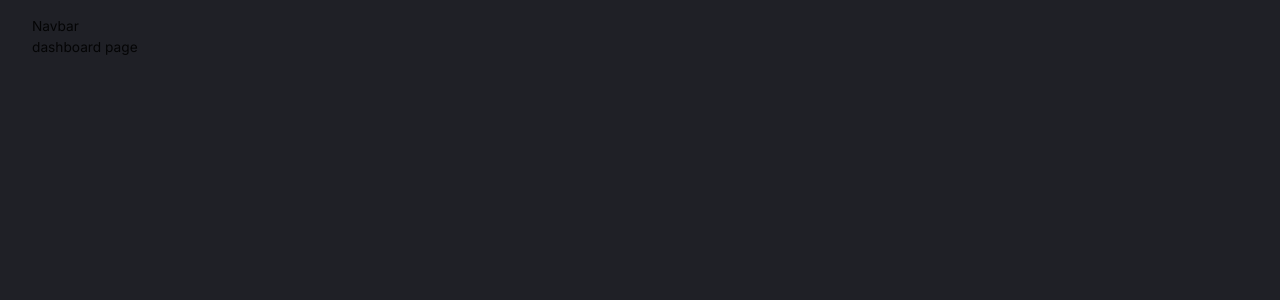
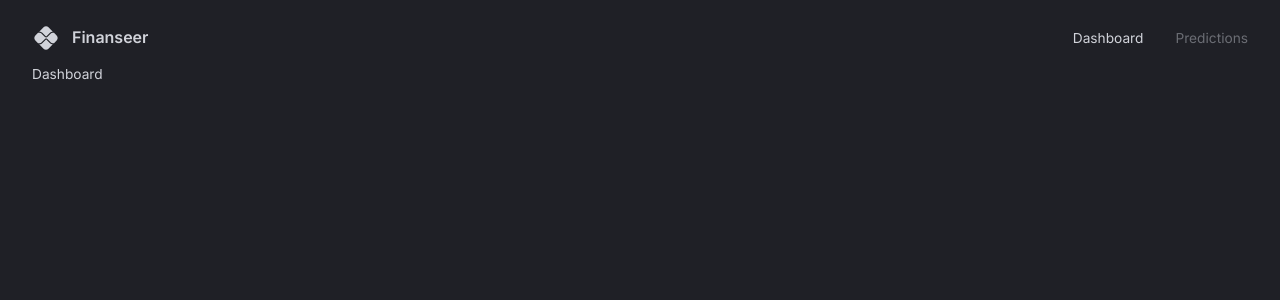
Before and after one commit to Ashes814/finiancial-management, a React (Vite) app in the folder client/: page / in a window 1280 px wide. Shown: the top 300 px of the page. Built offline with nearby package versions, Linux system fonts and the light colour scheme.

Commit message:
implement navbar

```diff
--- a/client/src/App.tsx
+++ b/client/src/App.tsx
@@ -3,6 +3,7 @@
 import { themeSettings } from "./theme";
 import { BrowserRouter, Route, Routes } from "react-router-dom";
 import Navbar from "@/scenes/navbar";
+import Dashboard from "@/scenes/dashboard";
 
 function App() {
   const theme = useMemo(() => createTheme(themeSettings), []); // useMemo用来保证函数createTheme仅仅在组件加载时调用一次
@@ -23,7 +24,7 @@
             <Navbar />
             {/* react路由标题及路径 */}
             <Routes>
-              <Route path="/" element={<div>dashboard page</div>} />
+              <Route path="/" element={<Dashboard />} />
               <Route
                 path="/predictions"
                 element={<div>predication page</div>}
--- /dev/null
+++ b/client/src/components/FlexBetween.tsx
@@ -0,0 +1,10 @@
+import { Box } from "@mui/material";
+import { styled } from "@mui/system";
+// 设置FlexBetween用于替代BOX的样式
+const FlexBetween = styled(Box)({
+  display: "flex",
+  justifyContent: "space-between",
+  alignItems: "center",
+});
+
+export default FlexBetween;
--- /dev/null
+++ b/client/src/scenes/dashboard/index.tsx
@@ -0,0 +1,8 @@
+import { Box, useTheme } from "@mui/material";
+
+type Props = {};
+
+export default function Dashboard(props: Props) {
+  const { palette } = useTheme();
+  return <Box color={palette.grey[300]}>Dashboard</Box>;
+}
--- a/client/src/scenes/navbar/index.tsx
+++ b/client/src/scenes/navbar/index.tsx
@@ -1,9 +1,67 @@
-import React from "react";
+import { useState } from "react";
+import { Link } from "react-router-dom";
+import PixIcon from "@mui/icons-material/Pix";
+import { Box, Typography, useTheme } from "@mui/material";
+import FlexBetween from "@/components/FlexBetween";
 
+// 定义props的类型
 type Props = {};
 
 const Navbar = (props: Props) => {
-  return <div>Navbar</div>;
+  const { palette } = useTheme();
+
+  // 判断当前位于哪个页面 dashboard or prediction
+  const [selected, setSelected] = useState("dashboard");
+  return (
+    // 利用FlexBetween代替BOX设置样式
+    <FlexBetween mb="0.25rem" p="0.5rem 0rem" color={palette.grey[300]}>
+      {/* 左边 */}
+      <FlexBetween gap="0.75rem">
+        {/* sx 定义图标的样式 */}
+        <PixIcon sx={{ fontSize: "28px" }} />
+
+        {/* Typography是mui中定义文字样式的一种方式 */}
+        <Typography variant="h4" fontSize="16px">
+          Finanseer
+        </Typography>
+      </FlexBetween>
+
+      {/* 右边 */}
+      <FlexBetween gap="2rem">
+        {/* dashboard的BOX */}
+        {/* 可以直接在mui中使用伪类选择器&:hover */}
+        <Box sx={{ "&:hover": { color: palette.primary[100] } }}>
+          {/* 配置路由链接 */}
+          <Link
+            to="/"
+            onClick={() => setSelected("dashboard")}
+            // 根据selected的值确定样式
+            style={{
+              color: selected === "dashboard" ? "inherit" : palette.grey[700],
+              textDecoration: "inherit",
+            }}
+          >
+            Dashboard
+          </Link>
+        </Box>
+        {/* prediction的BOX */}
+        <Box sx={{ "&:hover": { color: palette.primary[100] } }}>
+          {/* 配置路由链接 */}
+          <Link
+            to="/predictions"
+            onClick={() => setSelected("predictions")}
+            // 根据selected的值确定样式
+            style={{
+              color: selected === "predictions" ? "inherit" : palette.grey[700],
+              textDecoration: "inherit",
+            }}
+          >
+            Predictions
+          </Link>
+        </Box>
+      </FlexBetween>
+    </FlexBetween>
+  );
 };
 
 export default Navbar;
```
